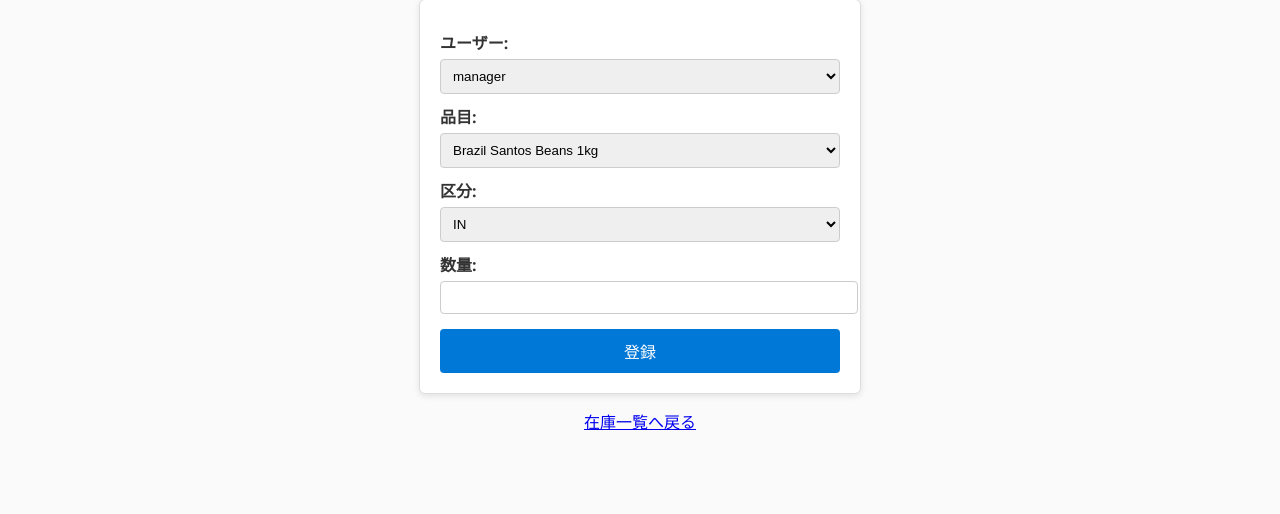
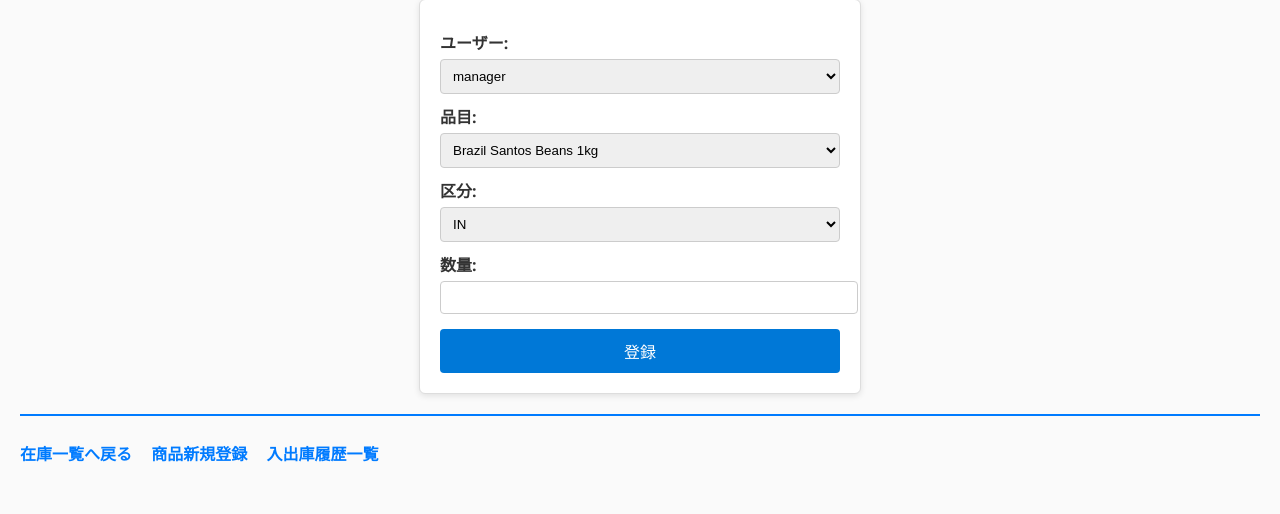
Before and after one commit to ebesuna2025/caffe-stock, a Flask app: page /transaction in a window 1280 px wide. Shown: the part 88-602 px from the top of the page. Run offline with Flask 3, Linux system fonts and the light colour scheme; data comes from the database, SQL or seed files in the repository.

Commit message:
入出庫登録ページフッタ変更
入出庫登録ページのフッタが他のページと同じ青色のライン表示に変更

```diff
--- a/templates/index.html
+++ b/templates/index.html
@@ -36,7 +36,7 @@
 
 <!-- ナビゲーションから「商品一覧」リンクを削除 -->
 <nav>
-  <a href="/transaction">入出庫フォームへ</a> |
+  <a href="/transaction">入出庫登録へ</a> |
   <a href="/product_add">商品新規登録へ</a>
   <a href="/transaction_list">入出庫履歴一覧へ</a>
 
--- a/templates/transaction.html
+++ b/templates/transaction.html
@@ -1,41 +1,62 @@
 <!DOCTYPE html>
 <html>
 <head>
-  <title>入出庫フォーム</title>
+  <title>入出庫登録</title>
   <link rel="stylesheet" href="{{ url_for('static', filename='style.css') }}">
+  <meta name="viewport" content="width=device-width, initial-scale=1.0">
+  <style>
+    /* 青ライン付きナビゲーションリンク */
+    .nav-links {
+      margin-top: 20px;
+      border-top: 2px solid #007BFF; /* 青ライン */
+      padding-top: 10px;
+    }
+    .nav-links a {
+      color: #007BFF;
+      text-decoration: none;
+      margin-right: 15px;
+      font-weight: bold;
+    }
+    .nav-links a:hover {
+      text-decoration: underline;
+    }
+  </style>
 </head>
 <body>
-<h1 style="text-align:center;">入出庫登録</h1>
+  <h1>入出庫登録</h1>
   <form method="post">
     <label>ユーザー:</label>
-  <select name="user_id">
+    <select name="user_id" required>
       {% for user in users %}
         <option value="{{ user.UserID }}">{{ user.UserName }}</option>
       {% endfor %}
     </select>
 
     <label>品目:</label>
-  <select name="product_id">
+    <select name="product_id" required>
       {% for product in products %}
         <option value="{{ product.ProductID }}">{{ product.ItemName }}</option>
       {% endfor %}
     </select>
 
     <label>区分:</label>
-  <select name="transaction_type">
+    <select name="transaction_type_id" required>
       {% for type in types %}
         <option value="{{ type.TransactionTypeID }}">{{ type.TransactionTypeName }}</option>
       {% endfor %}
     </select>
 
     <label>数量:</label>
-  <input type="number" name="quantity">
+    <input type="number" name="quantity" required>
 
     <button type="submit">登録</button>
   </form>
 
-<div style="text-align:center;">
+  <!-- 青ライン付きリンク -->
+  <div class="nav-links">
     <a href="/">在庫一覧へ戻る</a>
+    <a href="/product_add">商品新規登録</a>
+    <a href="/transaction_list">入出庫履歴一覧</a>
   </div>
 </body>
 </html>
```
Lines whose indentation alone changed are shown as unchanged.
